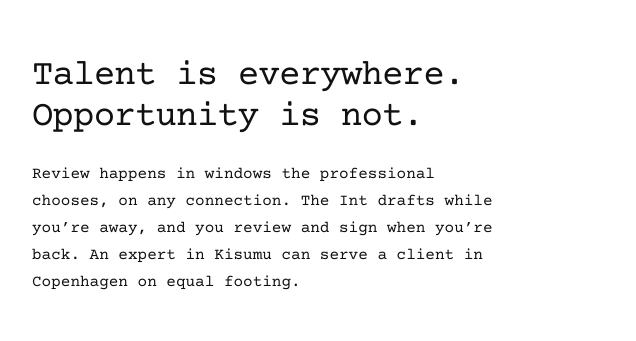
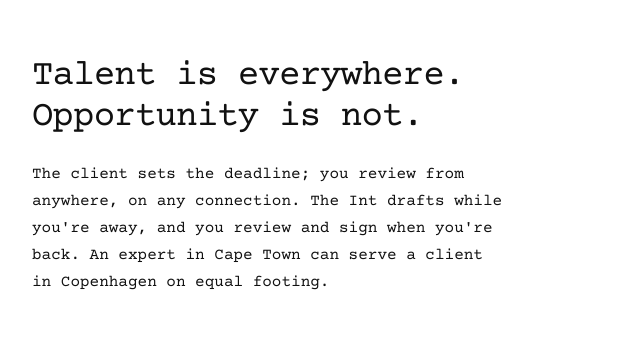
Before and after one commit to otiirichards/ints-site, a plain HTML site: page index.html in a window 1280 px wide. Shown: the part 7839-8180 px from the top of the page, 16-652 px from the left. Drawn offline with nearby package versions, Linux system fonts and the light colour scheme; animation ran at ten frames a second.

Commit message:
Update index.html

```diff
--- a/index.html
+++ b/index.html
@@ -536,7 +536,7 @@ footer .small{color:var(--ink-muted)}
     <div class="wrap grid">
       <div class="sec-head rv">
         <h2 class="display-m" id="tb-title">Talent is everywhere. Opportunity is not.</h2>
-        <p class="body">Review happens in windows the professional chooses, on any connection. The Int drafts while you’re away, and you review and sign when you’re back. An expert in Kisumu can serve a client in Copenhagen on equal footing.</p>
+        <p class="body">The client sets the deadline; you review from anywhere, on any connection. The Int drafts while you're away, and you review and sign when you're back. An expert in Cape Town can serve a client in Copenhagen on equal footing.</p>
       </div>
       <figure class="loop"><video id="living" muted loop playsinline preload="none" poster="poster.jpg" aria-label="A loop from the film: the mark breathing while documents orbit it."><source data-src="living.webm" type="video/webm"><source data-src="living.mp4" type="video/mp4"></video></figure>
     </div>
```
